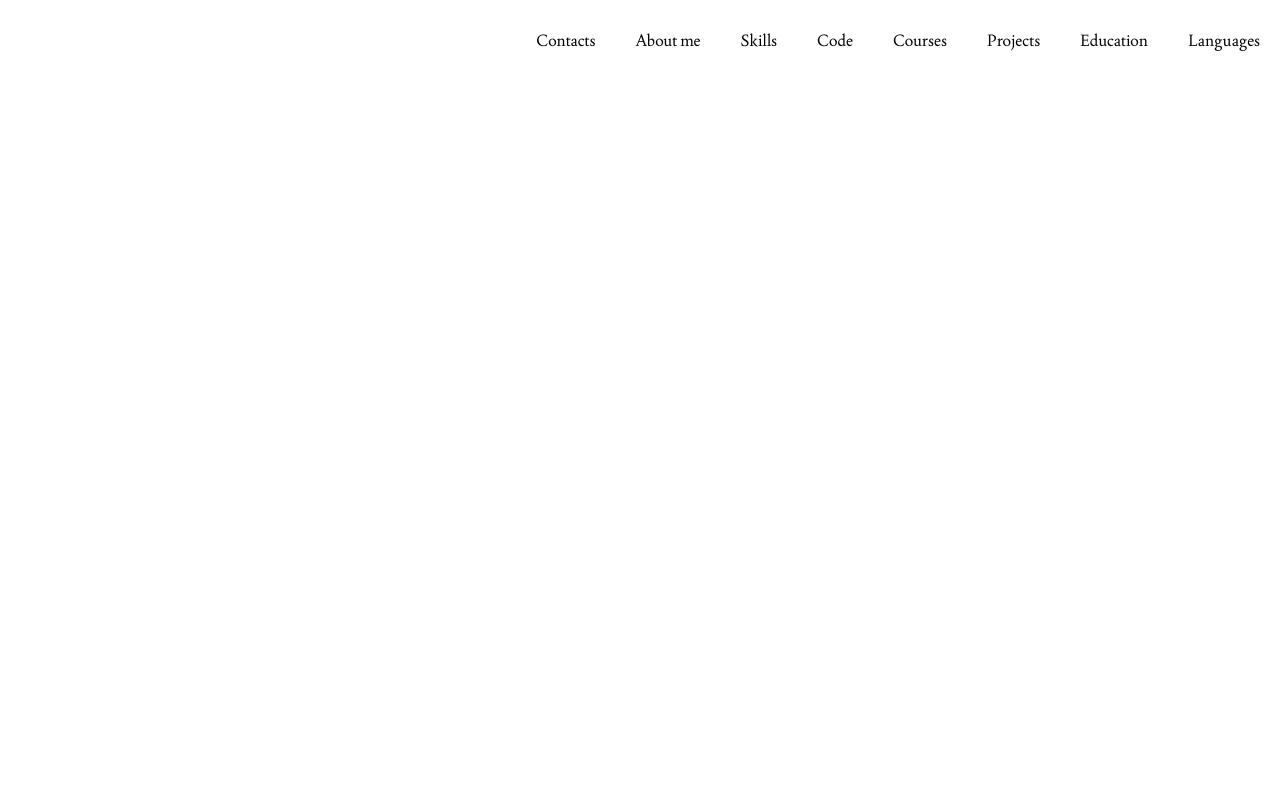
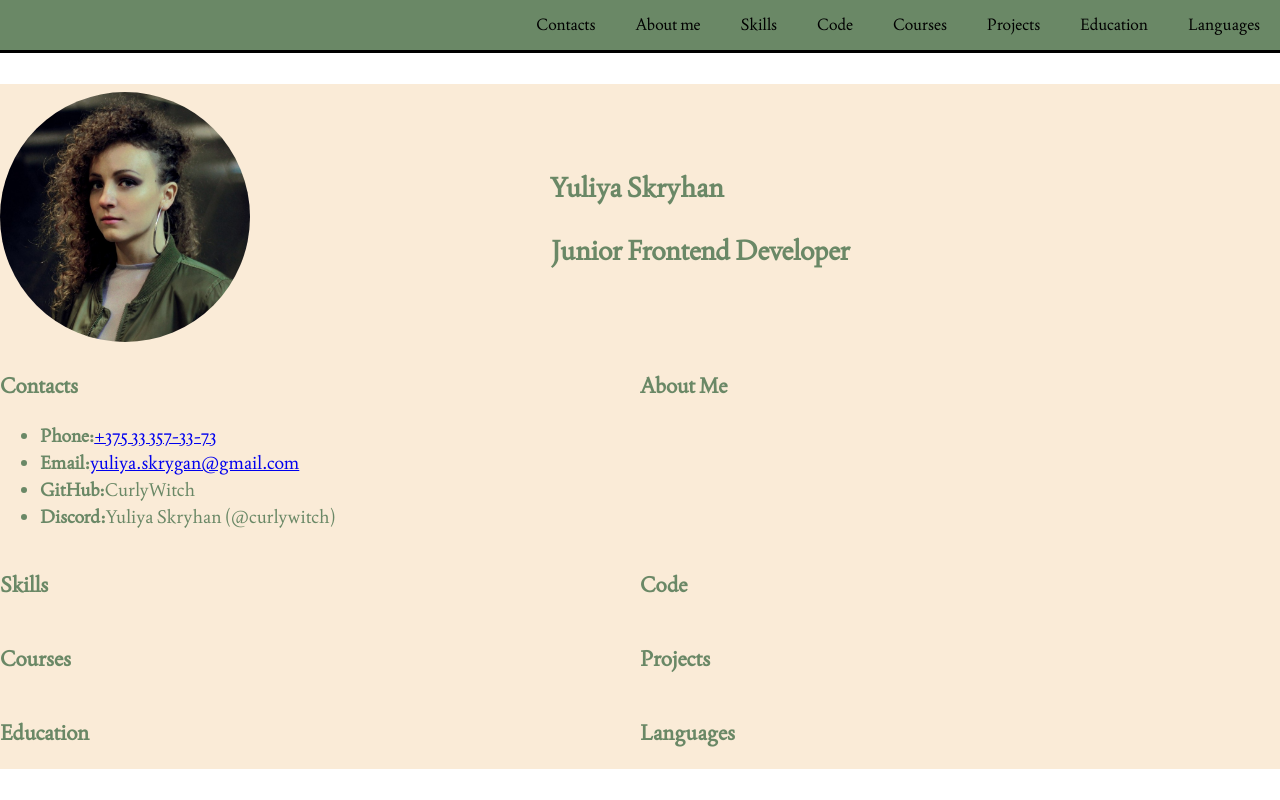
Before and after one commit to CurlyWitch/rsschool-cv, a plain HTML site: page index.html in a window 1280 px wide. Drawn offline with Linux system fonts and the light colour scheme.

Commit message:
feat: added main structure, sections contacts and profile are filled

```diff
--- a/index.html
+++ b/index.html
@@ -26,8 +26,46 @@
         </div>
     </header>
     <main class="main">
-        <div class="container">
-
+        <div class="container main-container">
+            <section id="profile" class="section section-profile">
+                <div class="profile-photo">
+                    <img class="avatar" src="assets/img/avatar.jpg" alt="avatar">
+                </div>
+                <div class="profile-information">
+                    <h1 class="section-title">Yuliya Skryhan</h1>
+                    <h2 class="section-title">Junior Frontend Developer</h2>
+                </div>
+            </section>
+            <section id="contacts" class="section">
+                <h3 class="section-title">Contacts</h3>
+                <ul class="section-list">
+                    <li><b>Phone:</b><a href="tel:+375333573373">+375 33 357-33-73</a></li>
+                    <li><b>Email:</b><a href="mailto:yuliya.skrygan@gmail.com">yuliya.skrygan@gmail.com</a></li>
+                    <li><b>GitHub:</b>CurlyWitch</li>
+                    <li><b>Discord:</b>Yuliya Skryhan (@curlywitch)</li>
+                </ul>
+            </section>
+            <section id="aboutMe" class="section">
+                <h3 class="section-title">About Me</h3>
+            </section>
+            <section id="skills" class="section">
+                <h3 class="section-title">Skills</h3>
+            </section>
+            <section id="code" class="section">
+                <h3 class="section-title">Code</h3>
+            </section>
+            <section id="courses" class="section">
+                <h3 class="section-title">Courses</h3>
+            </section>
+            <section id="projects" class="section">
+                <h3 class="section-title">Projects</h3>
+            </section>
+            <section id="education" class="section">
+                <h3 class="section-title">Education</h3>
+            </section>
+            <section id="languages" class="section">
+                <h3 class="section-title">Languages</h3>
+            </section>
         </div>
     </main>
     <footer class="footer">
--- a/style.css
+++ b/style.css
@@ -15,12 +15,20 @@ body {
     display: flex;
     flex-direction: column;
     justify-content: space-between;
+    font-size: 18px;
+    font-weight: 400;
+    line-height: 1.5;
+    color: #6A8866;
 }
 
 * {
     box-sizing: border-box;
 }
 
+.header {
+    background-color: #6A8866;
+    border-bottom: 3px solid black;
+}
 .container {
     max-width: 1440px;
     margin: 0 auto;
@@ -31,6 +39,7 @@ body {
     justify-content: flex-end;
     align-items: center;
     list-style: none;
+    margin: 0;
 }
 
 .nav-link {
@@ -46,3 +55,42 @@ body {
     color: blue;
     box-shadow: 0 15px 10px -10px rgba(0, 0, 0, 0.3), 0 1px 0px rgba(0, 0, 0, 0.1);
 }
+
+.main {
+    padding-top: 8px;
+    background-color: antiquewhite;
+}
+.main-container {
+    display: flex;
+    flex-wrap: wrap;
+}
+
+.section {
+    width: 50%;
+}
+
+.section-profile {
+    width: 100%;
+    display: flex;
+    flex-wrap: wrap;
+    flex-direction: row;
+    align-items: center;
+}
+
+.section-profile .profile-information {
+    margin-left: 300px;
+}
+
+
+.profile-photo .avatar {
+    width: 250px;
+    height: auto;
+    border-radius: 50%;
+
+}
+
+@media (max-width: 768px) {
+    .section {
+        width: 100%;
+    }
+}
```
Also changed, not shown: assets/img/avatar.jpg (added).
